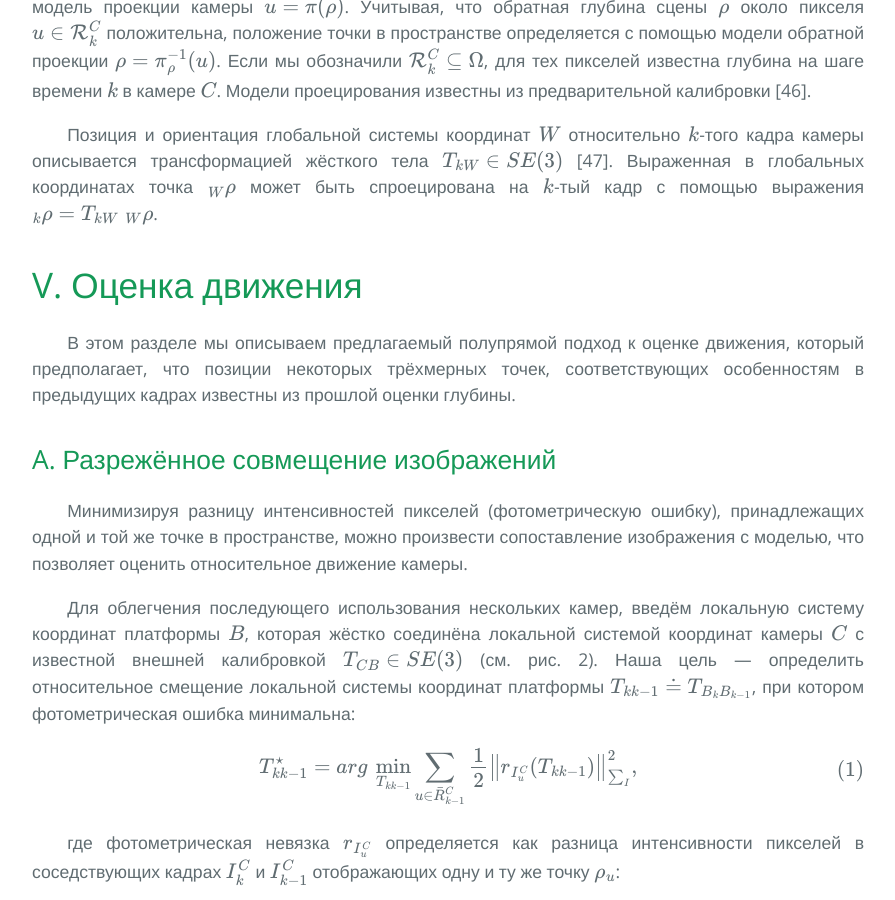
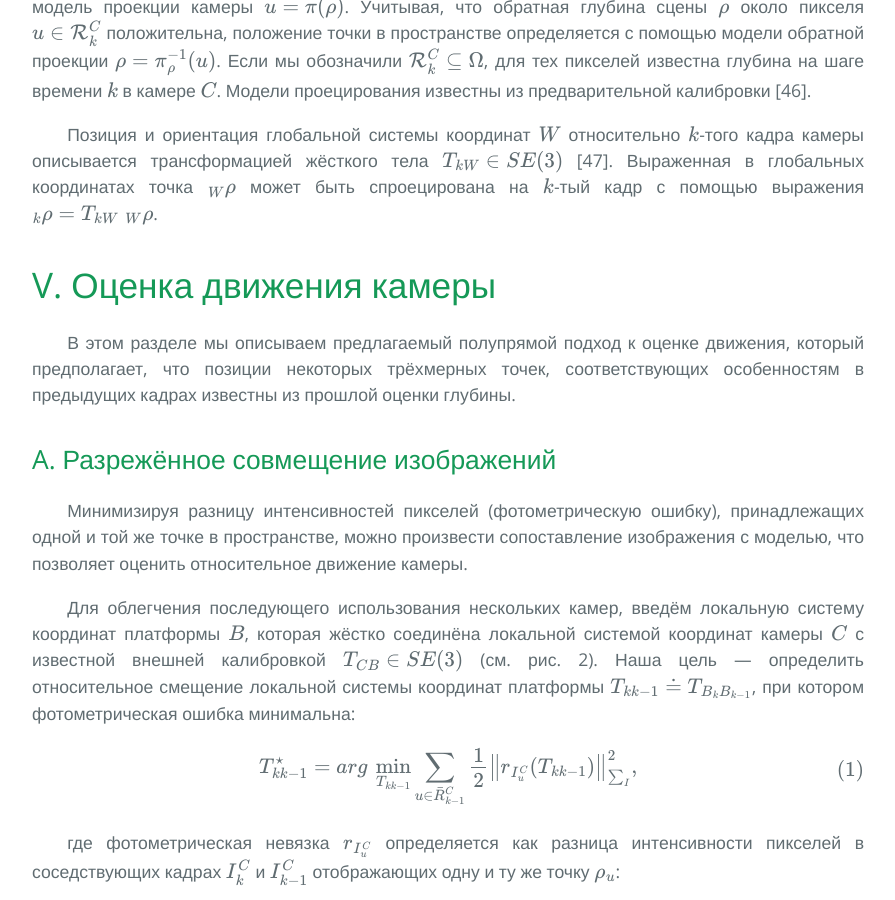
Before and after one commit to i-v-s/slam, a Jekyll site: the page built from svo2.md, in a window 1280 px wide and 900 px high, scrolled down 8082 px. Shown: the whole window, without its empty margins (192-1087 px from the left). Built offline with Jekyll 4.4.1, drawn with Linux system fonts in a browser that asks for light colours; our own code applies the rules of GitHub Pages for plain Markdown files; formulas are drawn with MathJax 3.

Commit message:
Updated svo2.md

```diff
--- a/svo2.md
+++ b/svo2.md
@@ -319,7 +319,7 @@ $$k$$ в камере $$C$$. Модели проецирования извес
 может быть спроецирована на $$k$$-тый кадр
 с помощью выражения $$ _{k} \rho = T_{kW} \;  _{W} \rho $$.
 
-# V. Оценка движения
+# V. Оценка движения камеры
 
 В этом разделе мы описываем предлагаемый полупрямой подход к оценке движения,
 который предполагает, что позиции
```
